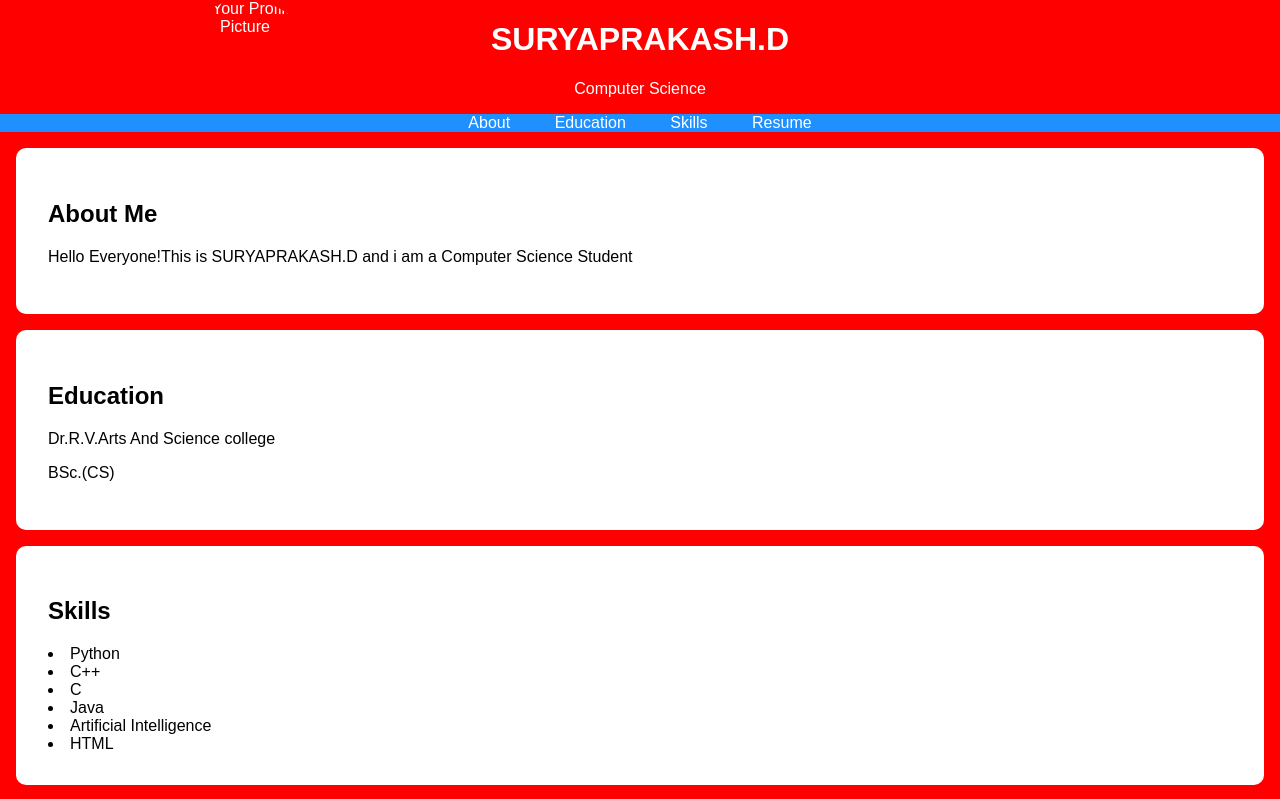
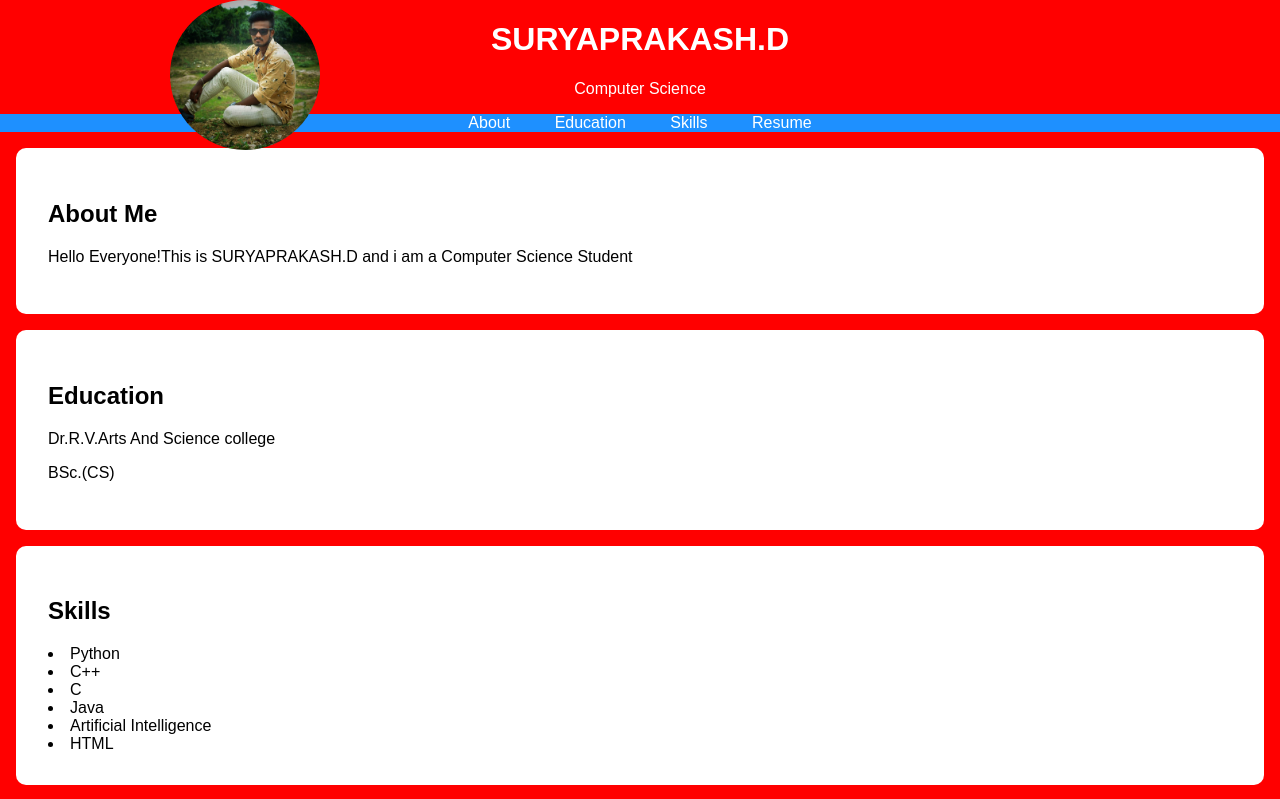
Before and after one commit to Crazeysurya123/DigitalPortfolio, a plain HTML site: page index.html in a window 1280 px wide. Shown: the top 799 px of the page. Drawn offline with Linux system fonts and the light colour scheme.

Commit message:
Update index.html

```diff
--- a/index.html
+++ b/index.html
@@ -82,7 +82,7 @@
     <header>
         <div class="header-content">
             <!-- Add your profile picture here -->
-            <img src="c:\Users\STUDENT\Pictures\SV.png"alt="Your Profile Picture"class="profile-picture">
+            <img src="WhatsApp Image 2023-10-27 at 12.31.09 PM (1).jpeg"alt="Your Profile Picture"class="profile-picture">
             <h1>SURYAPRAKASH.D</h1>
             <p>Computer Science</p>
         </div>
```
